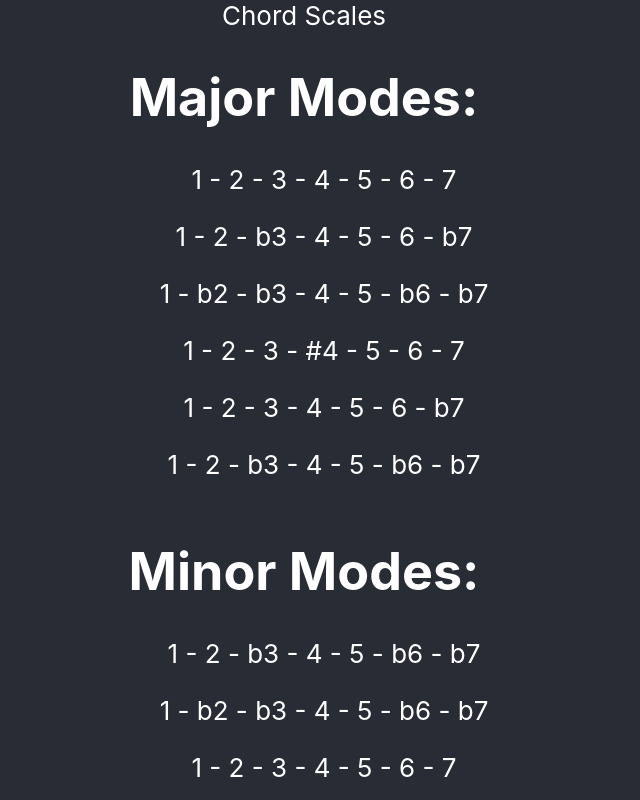
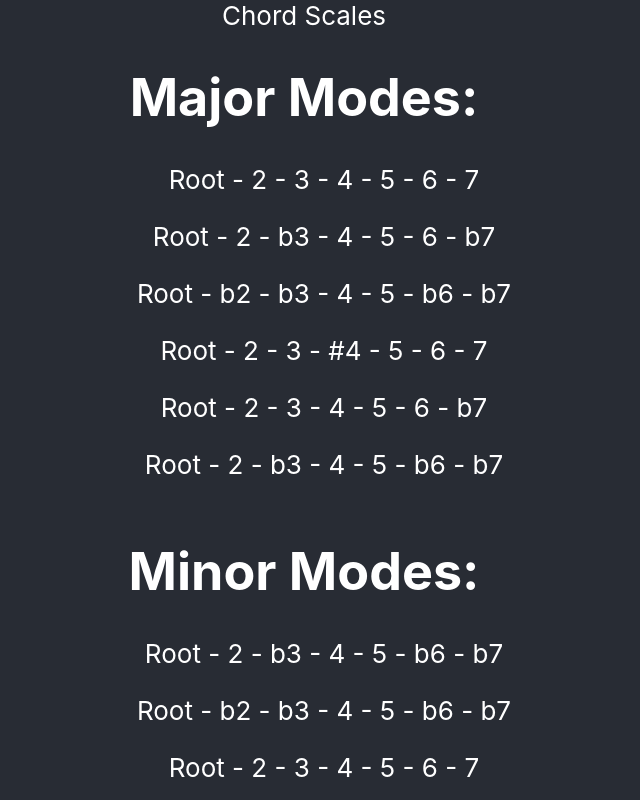
Before and after one commit to walpolsh/chord-scales, a React (Create React App) app: page / in a window 1280 px wide. Shown: the top 800 px of the page, without its empty margins (336-976 px from the left). Built offline with nearby package versions, Linux system fonts and the light colour scheme.

Commit message:
refactored mapScale

```diff
--- a/src/App.js
+++ b/src/App.js
@@ -11,7 +11,7 @@ class App extends Component {
 
     //create the intervals
     const chromatic = {
-      0: "1",
+      0: "Root",
       1: "b2",
       2: "2",
       3: "b3",
@@ -25,76 +25,38 @@ class App extends Component {
       11: "7",
     };
 
-
-
     let keys = Object.keys(chromatic)
 
-    // return the scale based on tones
-    // ex from 1 to 3 is a whole tone.
-    // from 2 to 4 is a whole half tone. ect.
-    // from 6 to 7 is a half tones
+    //steps
+    const root = 0
+    const half = 1
+    const whole = 2
+    const wholeHalf = 3
 
-    const wholeHalf = 3
-    const whole = 2
-    const half = 1
-    const root = 0
+    //scales
     const major = [root, whole, whole, half, whole, whole, whole, half];
     const minor = [root, whole, half, whole, whole, half, whole, whole]
     const melodicMinor = [root, whole, half, whole, whole, whole, whole, half]
     const harmonicMinor = [root, whole, half, whole, whole, half, wholeHalf, half]
 
 
-    // Scales are constructed from 12 steps.
-      //Starting at the root (0), then up half (1), whole (2), and whole half (3) steps.
+    // Create a global counter
     // Reduce those into a scale by iteratively adding each step to a new array.
-    // create a function that stores the result each consecutive array item added together.
-    // ex [0,2,2,1] => [0,2,3,5]
+    // ex mapScale(major) === [0,2,2,1,2,2,2,1] => [0,2,3,5,7,9,10,12]
+    const mapScale = (scale) => {
+      let counter = 0;
+      return scale.map((i) => {
+        counter += i
+        return counter
+      })
 
-    const reduceScale = (scale) => {
-      let arr = []
-      let result = 0; //result of each addition
-      for (let i = 0; i <= scale.length - 1; i++) {
-        //add current index, to previous index until last item
-        result += (scale[i])
-        //push result
-        arr.push(result)
-      }
-      return arr
     }
 
-    // // where the keys of chromaticIntervals match the values of
-    // // create an array with values in chromaticIntervals
-    // //turn the scale degrees to chromatic values
-    // // reduce tones
-    // const filteredScale = (scale) => {
-    //   let reducedScale = reduceScale(scale)
-    //   let arr = []
-    //   //from 0 - 12
-    //   for (let i = 0; i < keys.length; i++) {
-    //     //from start of reduced scale < end
-    //     for(let j = 0; j < reducedScale.length; j++) {
-    //       if (i === reducedScale[j]) {
-    //         arr.push(chromatic[i])
-    //       }
-    //     }
-    //   }
-    //   return arr
-    // }
+    //takes a scale, reduces it to key numbers
+    //outputs an array containing
+    const filteredMode = (mode) => {
+      let reducedMode = mapScale(mode)
 
-    // const filteredMode = (mode) => {
-    //   let reducedMode = reduceScale(mode)
-    //   return keys.map((key) => {
-    //     reducedMode.forEach((mode) => {
-    //       if (key === reducedMode[mode]) {
-    //         return chromatic(mode)
-    //       }
-    //     })
-    //   })
-    // }
-
-
-    const filteredMode = (mode) => {
-      let reducedMode = reduceScale(mode)
       let arr = []
       //from 0 - 12
       for (let i = 0; i < keys.length; i++) {
```
